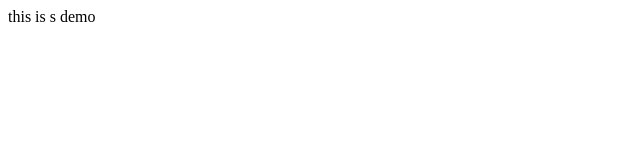
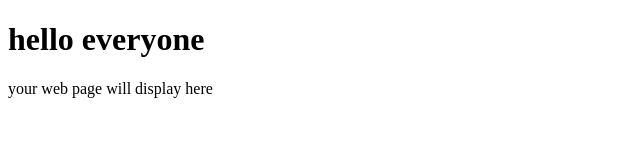
Before and after one commit to alphaaman/demo, a plain HTML site: page index.html in a window 1280 px wide. Shown: the whole page, without its empty margins (0-640 px from the left). Drawn offline with Linux system fonts and the light colour scheme.

Commit message:
i changed text

```diff
--- a/index.html
+++ b/index.html
@@ -6,6 +6,9 @@
     <title>Document</title>
 </head>
 <body>
-    this is s demo
+    <h1>hello everyone</h1>
+
+
+   <p> your web page will display here</p>
 </body>
 </html>
```
